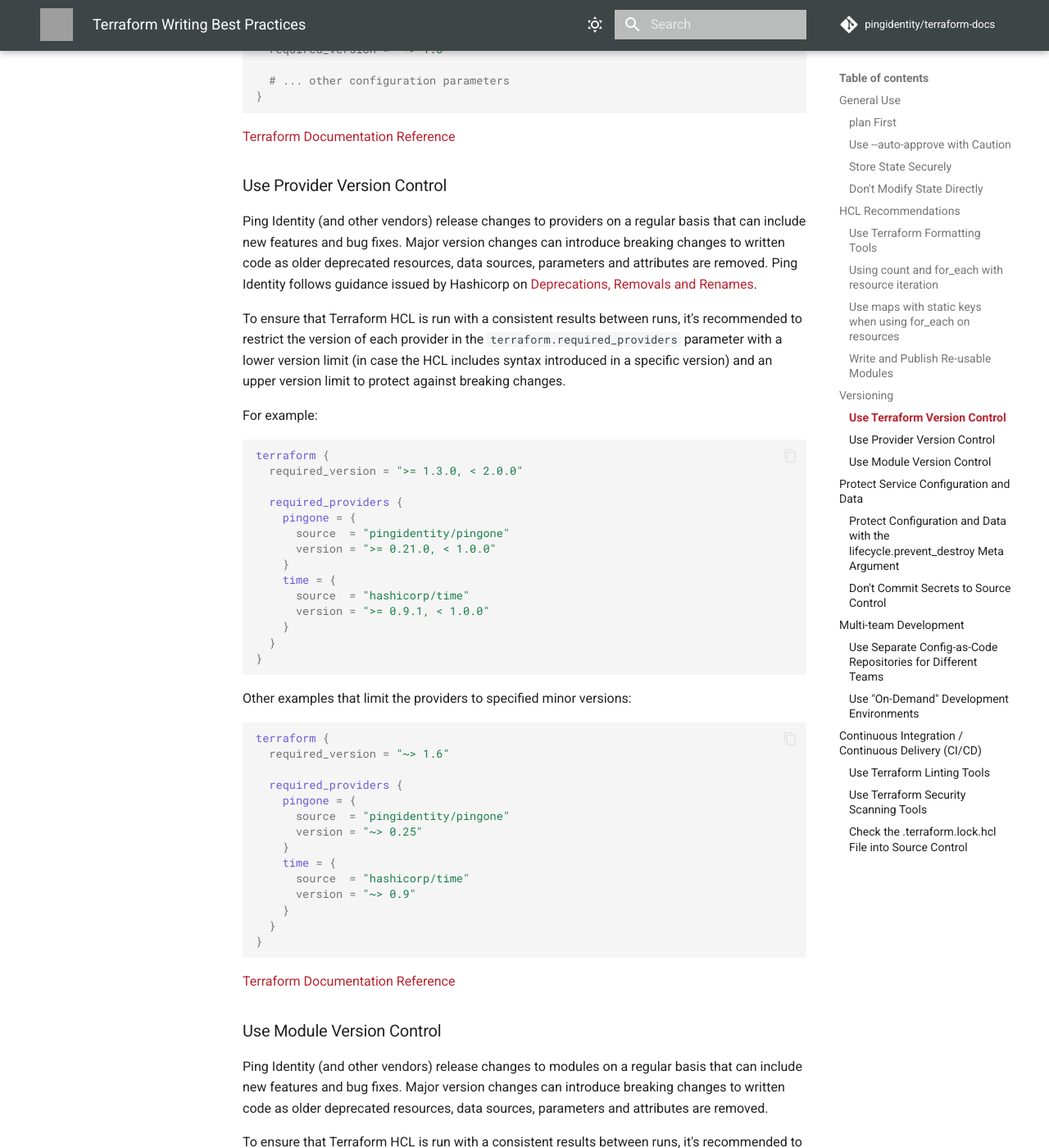
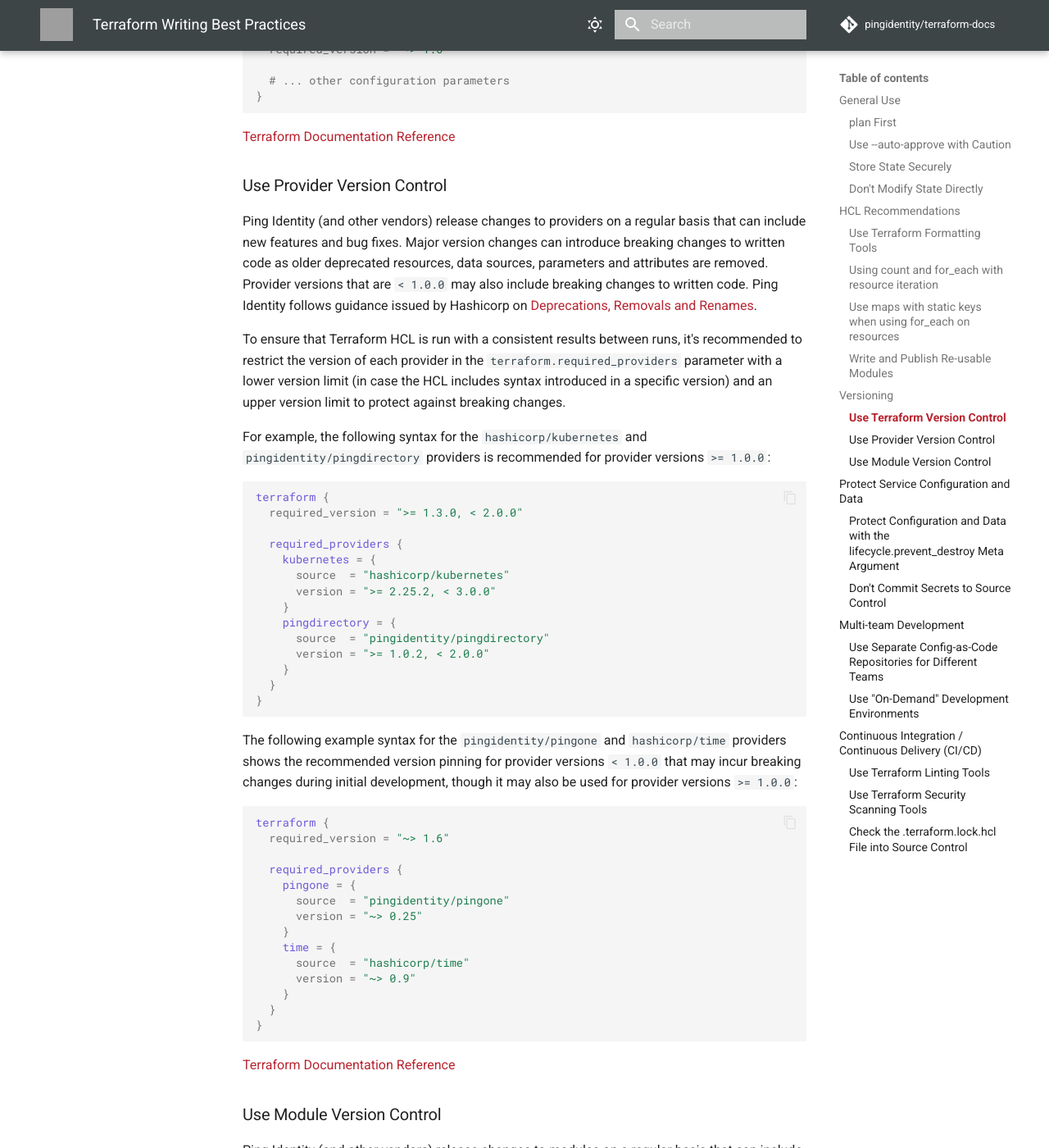
Before and after one commit to pingidentity/terraform-docs, an MkDocs documentation site: the page built from docs/best-practices/index.md, in a window 1280 px wide and 1400 px high, scrolled down 6323 px. Shown: the whole window at 82% size. Built offline with MkDocs 1.6.1 and Material for MkDocs 9.7.7, drawn with Linux system fonts in a browser that asks for light colours; comment, search, counter and statistics services are not loaded; some of the changed text lies outside the part shown; grey boxes are pictures that could not be loaded.

Commit message:
update best practice for version pinning for `< 1.0.0` providers and modules

````diff
--- a/docs/best-practices/index.md
+++ b/docs/best-practices/index.md
@@ -229,29 +229,29 @@ terraform {
 
 ### Use Provider Version Control
 
-Ping Identity (and other vendors) release changes to providers on a regular basis that can include new features and bug fixes.  Major version changes can introduce breaking changes to written code as older deprecated resources, data sources, parameters and attributes are removed.  Ping Identity follows guidance issued by Hashicorp on [Deprecations, Removals and Renames](https://developer.hashicorp.com/terraform/plugin/framework/deprecations).
+Ping Identity (and other vendors) release changes to providers on a regular basis that can include new features and bug fixes.  Major version changes can introduce breaking changes to written code as older deprecated resources, data sources, parameters and attributes are removed.  Provider versions that are `< 1.0.0` may also include breaking changes to written code.  Ping Identity follows guidance issued by Hashicorp on [Deprecations, Removals and Renames](https://developer.hashicorp.com/terraform/plugin/framework/deprecations).
 
 To ensure that Terraform HCL is run with a consistent results between runs, it's recommended to restrict the version of each provider in the `terraform.required_providers` parameter with a lower version limit (in case the HCL includes syntax introduced in a specific version) and an upper version limit to protect against breaking changes.
 
-For example:
+For example, the following syntax for the `hashicorp/kubernetes` and `pingidentity/pingdirectory` providers is recommended for provider versions `>= 1.0.0`:
 ```terraform
 terraform {
   required_version = ">= 1.3.0, < 2.0.0"
 
   required_providers {
-    pingone = {
-      source  = "pingidentity/pingone"
-      version = ">= 0.21.0, < 1.0.0"
+    kubernetes = {
+      source  = "hashicorp/kubernetes"
+      version = ">= 2.25.2, < 3.0.0"
     }
-    time = {
-      source  = "hashicorp/time"
-      version = ">= 0.9.1, < 1.0.0"
+    pingdirectory = {
+      source  = "pingidentity/pingdirectory"
+      version = ">= 1.0.2, < 2.0.0"
     }
   }
 }
 ```
 
-Other examples that limit the providers to specified minor versions:
+The following example syntax for the `pingidentity/pingone` and `hashicorp/time` providers shows the recommended version pinning for provider versions `< 1.0.0` that may incur breaking changes during initial development, though it may also be used for provider versions `>= 1.0.0`:
 ```terraform
 terraform {
   required_version = "~> 1.6"
@@ -277,17 +277,17 @@ Ping Identity (and other vendors) release changes to modules on a regular basis
 
 To ensure that Terraform HCL is run with a consistent results between runs, it's recommended to restrict the version of each module with a lower version limit (in case the HCL includes syntax introduced in a specific version) and an upper version limit to protect against breaking changes.
 
-For example:
+For example, the following syntax for the `terraform-aws-modules/vpc/aws` module is recommended for module versions `>= 1.0.0`:
 ```terraform
-module "utils" {
-  source  = "pingidentity/utils/pingone"
-  version = ">= 0.1.0, < 1.0.0"
+module "vpc" {
+  source  = "terraform-aws-modules/vpc/aws"
+  version = ">= 5.5.1, < 6.0.0"
 
   # ... other configuration parameters
 }
 ```
 
-Another example that limits the module to a specific minor version:
+The following example syntax for the `pingidentity/utils/pingone` module shows the recommended version pinning for module versions `< 1.0.0` that may incur breaking changes during initial development, though it may also be used for module versions `>= 1.0.0`:
 ```terraform
 module "utils" {
   source  = "pingidentity/utils/pingone"
````
